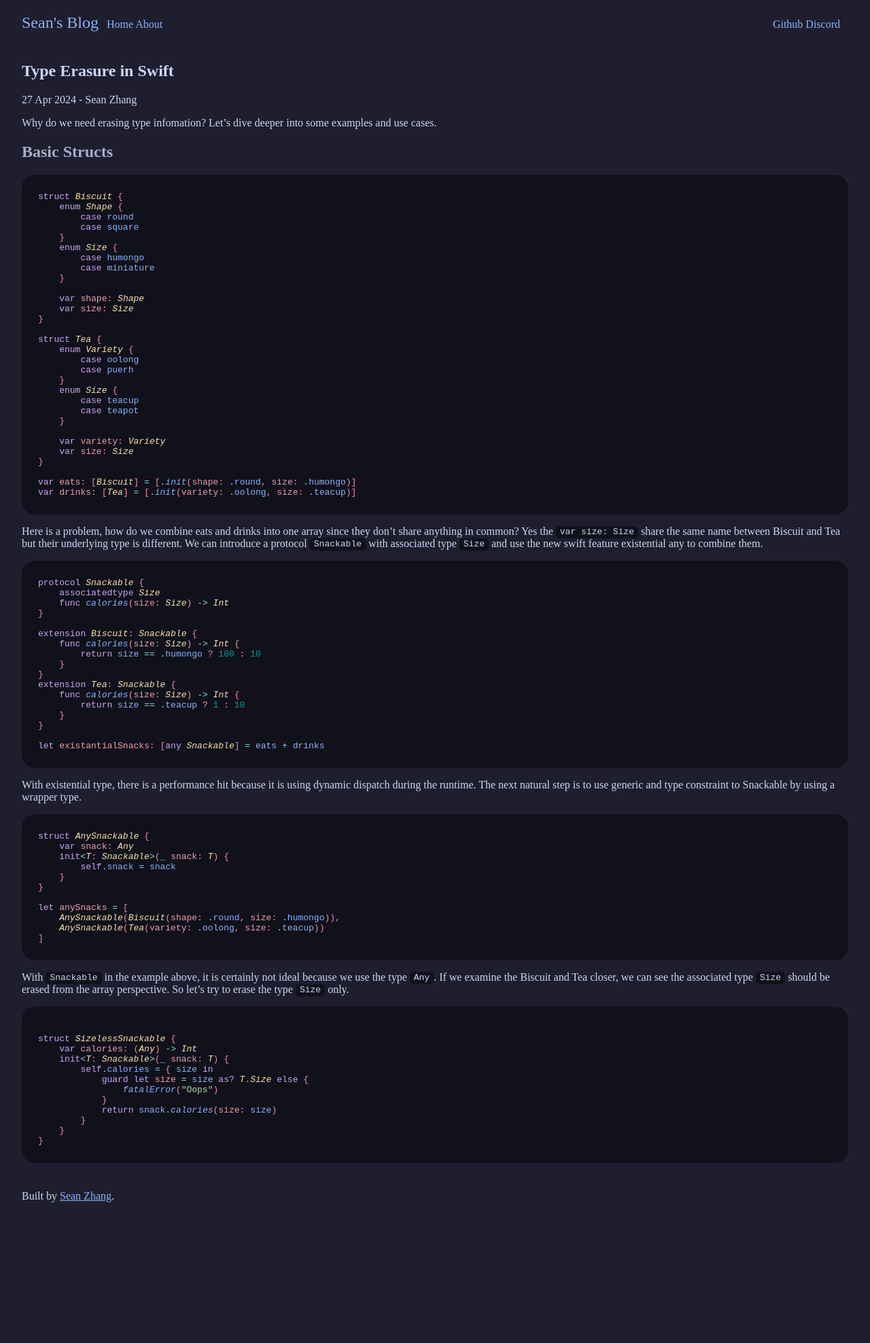
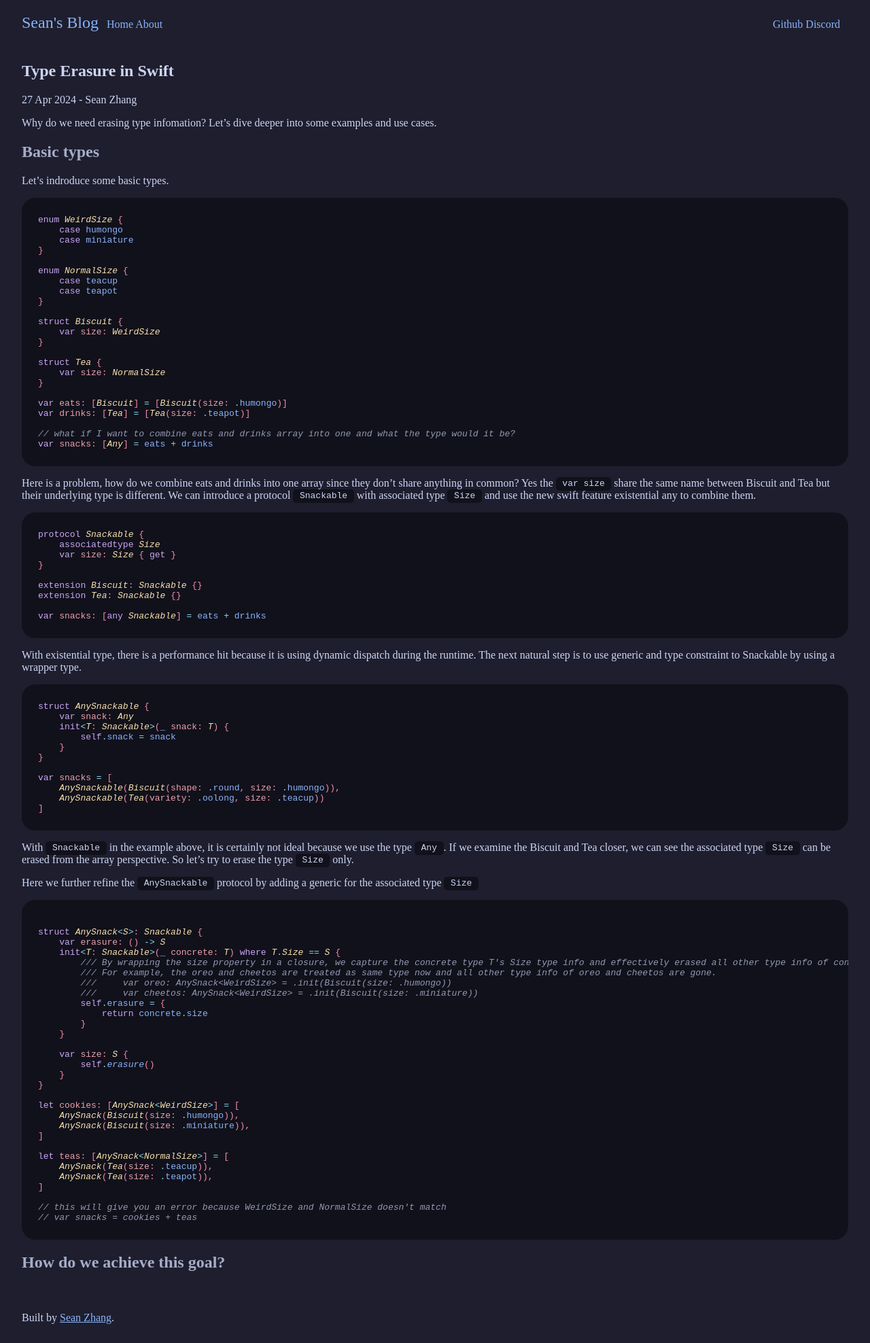
Before and after one commit to sean7218/sean7218.github.io, a Jekyll site: the page built from _posts/2024-04-27-type-erasure-in-swift.md, in a window 1280 px wide. Shown: the whole page at 68% size. Built offline with Jekyll 4.4.1, drawn with Linux system fonts in a browser that asks for light colours; before the commit the page ends 1797 px from its top, so only the background shows below that.

Commit message:
finish the type erasure

````diff
--- a/_posts/2024-04-27-type-erasure-in-swift.md
+++ b/_posts/2024-04-27-type-erasure-in-swift.md
@@ -7,64 +7,52 @@ date:   2024-04-27
 
 Why do we need erasing type infomation? Let's dive deeper into some examples and use cases.
 
-## Basic Structs
+## Basic types
+
+Let's indroduce some basic types.
 
 ```swift
+enum WeirdSize {
+    case humongo
+    case miniature
+}
+
+enum NormalSize {
+    case teacup
+    case teapot
+}
+
 struct Biscuit {
-    enum Shape {
-        case round
-        case square
-    }
-    enum Size {
-        case humongo
-        case miniature
-    }
-
-    var shape: Shape
-    var size: Size
+    var size: WeirdSize
 }
 
 struct Tea {
-    enum Variety {
-        case oolong
-        case puerh
-    }
-    enum Size {
-        case teacup
-        case teapot
-    }
-
-    var variety: Variety
-    var size: Size
+    var size: NormalSize
 }
 
-var eats: [Biscuit] = [.init(shape: .round, size: .humongo)]
-var drinks: [Tea] = [.init(variety: .oolong, size: .teacup)]
+var eats: [Biscuit] = [Biscuit(size: .humongo)]
+var drinks: [Tea] = [Tea(size: .teapot)]
+
+// what if I want to combine eats and drinks array into one and what the type would it be?
+var snacks: [Any] = eats + drinks
 ```
 
+
 Here is a problem, how do we combine eats and drinks into one array since they don't share anything in common?
-Yes the `var size: Size` share the same name between Biscuit and Tea but their underlying type is different.
+Yes the `var size` share the same name between Biscuit and Tea but their underlying type is different.
 We can introduce a protocol `Snackable` with associated type `Size` and use the new swift feature existential any to combine them.
 
 
 ```swift
 protocol Snackable {
     associatedtype Size
-    func calories(size: Size) -> Int
+    var size: Size { get }
 }
 
-extension Biscuit: Snackable {
-    func calories(size: Size) -> Int {
-        return size == .humongo ? 100 : 10
-    }
-}
-extension Tea: Snackable {
-    func calories(size: Size) -> Int {
-        return size == .teacup ? 1 : 10
-    }
-}
+extension Biscuit: Snackable {}
+extension Tea: Snackable {}
 
-let existantialSnacks: [any Snackable] = eats + drinks
+var snacks: [any Snackable] = eats + drinks
 ```
 
 With existential type, there is a performance hit because it is using dynamic dispatch during the runtime.
@@ -79,27 +67,49 @@ struct AnySnackable {
     }
 }
 
-let anySnacks = [
+var snacks = [
     AnySnackable(Biscuit(shape: .round, size: .humongo)),
     AnySnackable(Tea(variety: .oolong, size: .teacup))
 ]
 ```
 
 With `Snackable` in the example above, it is certainly not ideal because we use the type `Any`.
-If we examine the Biscuit and Tea closer, we can see the associated type `Size` should be erased from the array perspective.
+If we examine the Biscuit and Tea closer, we can see the associated type `Size` can be erased from the array perspective.
 So let's try to erase the type `Size` only.
+
+Here we further refine the `AnySnackable` protocol by adding a generic for the associated type `Size`
 
 ```swift
 
-struct SizelessSnackable {
-    var calories: (Any) -> Int
-    init<T: Snackable>(_ snack: T) {
-        self.calories = { size in
-            guard let size = size as? T.Size else {
-                fatalError("Oops")
-            }
-            return snack.calories(size: size)
+struct AnySnack<S>: Snackable {
+    var erasure: () -> S
+    init<T: Snackable>(_ concrete: T) where T.Size == S {
+        /// By wrapping the size property in a closure, we capture the concrete type T's Size type info and effectively erased all other type info of concrete T.
+        /// For example, the oreo and cheetos are treated as same type now and all other type info of oreo and cheetos are gone.
+        ///     var oreo: AnySnack<WeirdSize> = .init(Biscuit(size: .humongo))
+        ///     var cheetos: AnySnack<WeirdSize> = .init(Biscuit(size: .miniature))
+        self.erasure = {
+            return concrete.size
         }
     }
+
+    var size: S {
+        self.erasure()
+    }
 }
+
+let cookies: [AnySnack<WeirdSize>] = [
+    AnySnack(Biscuit(size: .humongo)),
+    AnySnack(Biscuit(size: .miniature)),
+]
+
+let teas: [AnySnack<NormalSize>] = [
+    AnySnack(Tea(size: .teacup)),
+    AnySnack(Tea(size: .teapot)),
+]
+
+// this will give you an error because WeirdSize and NormalSize doesn't match
+// var snacks = cookies + teas
 ```
+
+## How do we achieve this goal?
--- a/_sass/shura/components/_codeblock.scss
+++ b/_sass/shura/components/_codeblock.scss
@@ -60,7 +60,7 @@ div.highlight {
 
 .language-plaintext {
   background-color: $crust;
-  padding: calc($base-padding * 0.1) calc($base-padding * 0.5);
+  padding: calc($base-padding * 0.2) calc($base-padding * 0.8);
   border-radius: $base-border-radius * 0.25;
 }
 
````
